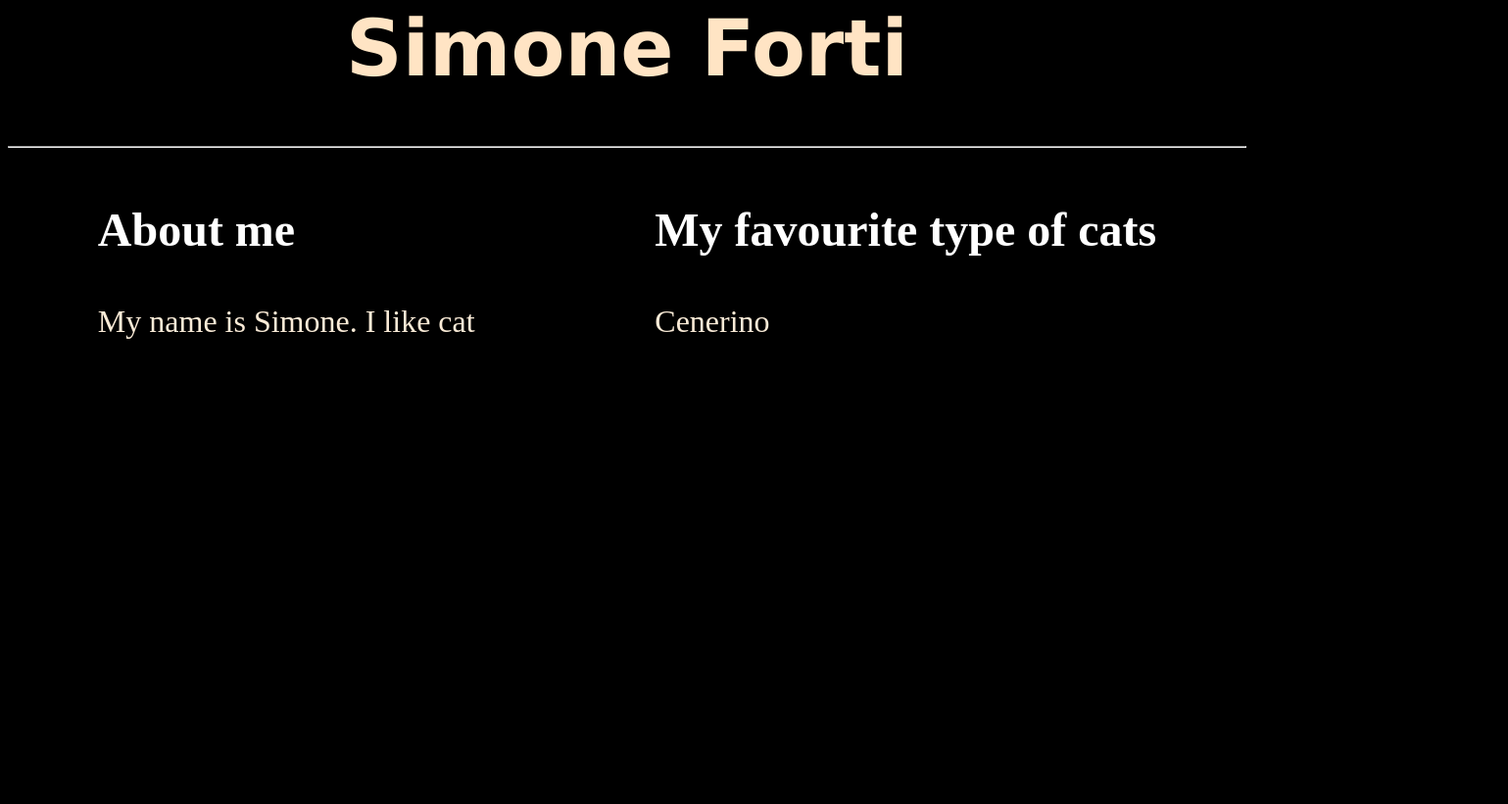
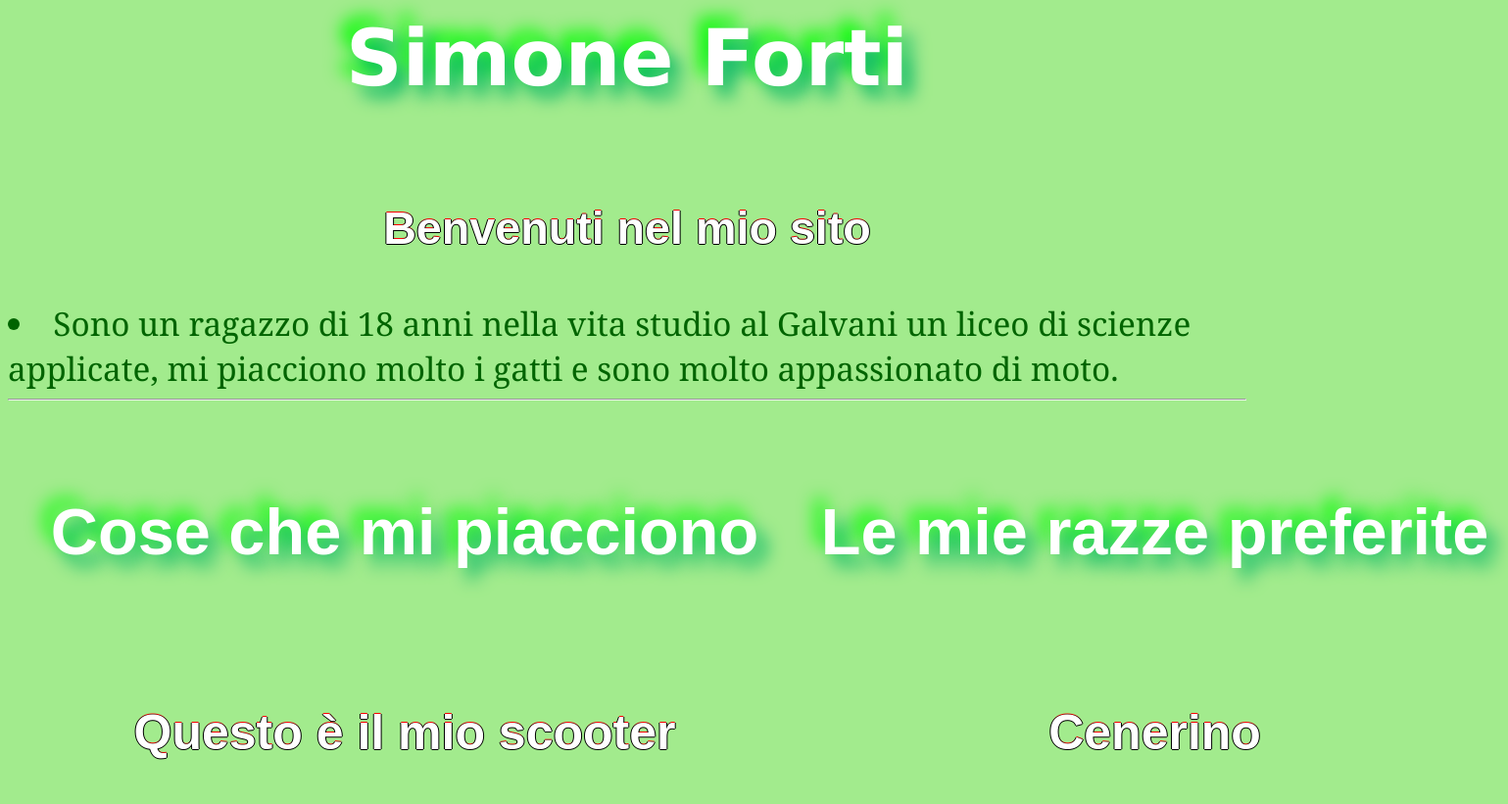
Before and after one commit to Simoneeeeeeeeee/simone.github.io, a plain HTML site: page index.html in a window 1280 px wide. Shown: the part 459-1280 px from the top of the page at 98% size, 1539 px wide, since content can reach past the window. Before the commit the page ends 846 px from the top, so only its background shows below. Drawn offline with Linux system fonts and the light colour scheme.

Commit message:
lavoro finito

```diff
--- a/index.html
+++ b/index.html
@@ -12,15 +12,60 @@
             <img src="download.jpg" height="400px"/>
         </section>
         <h1 class="myname"> Simone Forti </h1>
+        <section class="center-box">
+            <h2 class="simo"> Benvenuti nel mio sito  </h2>
+        </section>
+        <section class="center-box">
+        <li> Sono un ragazzo di 18 anni nella vita studio al Galvani un liceo di scienze applicate, mi piacciono molto i gatti e sono molto appassionato di moto.  </li>
+        </section>
         <hr/>
         <section class="s">
             <section>
-                <h3> About me </h3>
-                <p > My name is Simone. I like cat </p>
+                <section class="center-box">
+                    <h1> Cose che mi piacciono </h1>
+                </section>
+                <section class="center-box">
+                    <h2> Questo è il mio scooter</h2>
+                </section>
+                <section class="center-box">
+                    <img class="h" src="IMG-3050.jpg" height="600px"/>
+                </section>
+                <section class="center-box">
+                    <h2> Questa è la mia futura moto</h2>
+                </section>
+                <section class="center-box">
+                    <img class="h" src="PHOTO-2022-02-03-23-44-35.jpg" height="600px"/>
+                </section>
+
+
             </section>
             <section>
-                <h3> My favourite type of cats </h3>
-                <p > Cenerino </p>
+                <section class="center-box">
+                    <h1> Le mie razze preferite </h1>
+                </section>
+                <section class="center-box">
+                    <h2> Cenerino </h2>
+                </section>
+                <section class="center-box">
+                <img class="h"src="gatto.jpg" height="400px"/>
+                </section>
+
+                <section class="center-box">
+                    <h2>Scottish Fold</h2>
+                </section>
+                <section class="center-box">
+                    <img class="h"src="gatt.jpg" height="400px"/>
+                </section>
+                <section class="center-box">
+                    <h2> Questo è il mio gatto</h2>
+                </section>
+                <section class="center-box">
+                    <p>Come vedete è molto stupido</p>
+                </section>
+                <section class="center-box">
+                    <img class="h"src="PHOTO-2023-02-08-18-20-12.jpg" height="700px">
+                </section>
+
             </section>
         </section>
     </body>
--- a/style.css
+++ b/style.css
@@ -1,29 +1,54 @@
 img {
     border-radius: 50%;
+    border: 5px solid #33ff00;
 }
 .center-box{
     display: flex;
     justify-content: center;
 }
 body{
-    background-color:black;
+    background-color:rgb(162, 235, 141);
 }
 .myname{
-    color:bisque ;
+    color:white ;
     text-align: center;
     font-size: 5rem;
     font-family:'Lucida Sans', 'Lucida Sans Regular', 'Lucida Grande', 'Lucida Sans Unicode', Geneva, Verdana, sans-serif;
 }
-h3{
+h1{
     color:white;
-    font-size: 3rem;
 }
-p{
-    color: antiquewhite;
-    font-size: 2rem;
-
+h2{
+    color: rgb(0, 255, 34);
+    font-family: arial, verdana, tahona, sans-serif;
+    font-size: 50px;
+    line-height: 150%;
+    color: #ffffff;
+    text-shadow: -1px 0 #000000, 0 1px #000000, 1px 0 #000000, 0 -1px #FF0000;
 }
 .s{
     display:flex;
     justify-content: space-around;
 }
+h1{
+    font-size: 50pt;
+    font-family: sans-serif;
+    text-shadow: 10px 11px 18px rgba(0, 180, 100, 1),
+    -10px -11px 18px rgb(0, 253, 0);
+}
+.simo{
+    font-size:35pt;
+
+}
+li{
+    font-size:25pt;
+    font-family:Georgia, 'Times New Roman', Times, serif;
+    color:darkgreen;
+}
+.h{
+   border-radius: 5%;
+}
+p{
+    font-size: 29pt;
+    color:darkgreen;
+}
```
Also changed, not shown: PHOTO-2022-02-03-23-44-35.jpg (added), PHOTO-2023-02-08-18-20-12.jpg (added), gatt.jpg (added), gatto.jpg (added), 1 other file.
